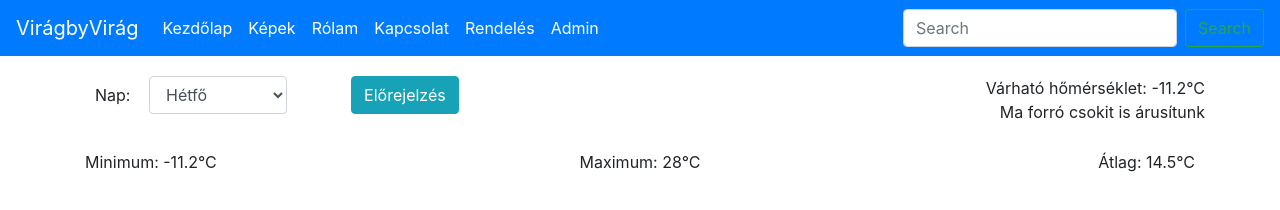
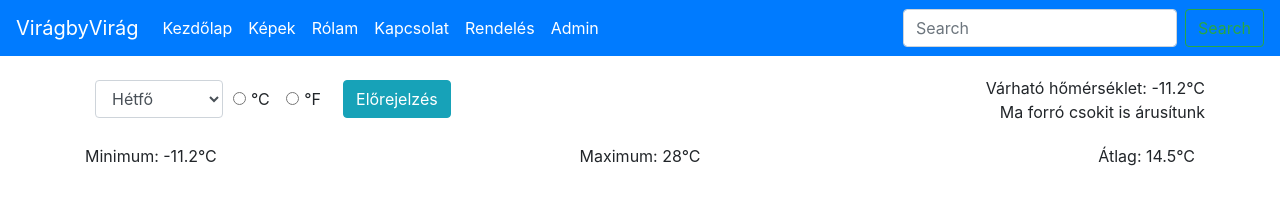
Before and after one commit to zvasarhelyi/zvasarhelyi.github.io, a plain HTML site: page pages/index.html in a window 1280 px wide. Drawn offline with Linux system fonts and the light colour scheme.

Commit message:
Admin updates

```diff
--- a/css/weather.css
+++ b/css/weather.css
@@ -1,6 +1,5 @@
 #temperature {padding: 10px;
 text-align: right;}
-#day { width: 50%;}
 #weather-info {padding: 10px;}
 #max-temp {text-align: center;}
 #avg-temp {text-align: right;}
--- a/js/admin.js
+++ b/js/admin.js
@@ -1,7 +1,7 @@
 let users = [
     { surname: "Vásárhelyi", firstname: "Zoltán", email: "z.vasarhelyi89@gmail.com", address: "1158 Budapest, Drégelyvár utca 35." },
     { surname: "Vásárhelyi", firstname: "Miklós", email: "miklosvasy@gmail.com", address: "1131 Budapest, Futár utca 7." },
-    { surname: "Hegyaljai", nafirstnameme: "Virág", email: "hegyaljaivirag.66@gmail.com", address: "1158 Budapest, Drégelyvár utca 35." }
+    { surname: "Hegyaljai", firstname: "Virág", email: "hegyaljaivirag.66@gmail.com", address: "1158 Budapest, Drégelyvár utca 35." }
 ];
 
 let tableBody = document.querySelector("#userTable tbody");
--- a/js/weather.js
+++ b/js/weather.js
@@ -5,6 +5,12 @@ var offers = ["Ma forró csokit is árusítunk",
     "Ma finom sütivel várunk",
     "Ma fagyit is kínálunk",
     "Hűsítsd le magad egy jéghideg limonádéval!"];
+
+/*
+Celsius to Fahrenheit:
+°C * 1.8 + 32
+°C * 9/5 + 32
+*/
 
 function weatherInfo() {
     const day = document.querySelector('#day').value;
--- a/pages/index.html
+++ b/pages/index.html
@@ -46,10 +46,41 @@
     </nav>
     <div id="weather-info" class="container">
         <div class="row">
-            <div class="col-5">
+            <div class="col-6">
                 <form>
+                    <div id="daySelect" class="form-row align-items-center">
+                      <div class="col-auto my-1">
+                        <label class="mr-sm-2 sr-only" for="day">Nap:</label>
+                        <select class="form-control mr-sm-2" id="day">
+                            <option value="0">Hétfő</option>
+                            <option value="1">Kedd</option>
+                            <option value="2">Szerda</option>
+                            <option value="3">Csütörtök</option>
+                            <option value="4">Péntek</option>
+                            <option value="5">Szombat</option>
+                            <option value="6">Vasánap</option>
+                        </select>
+                      </div>
+                      <div class="col-auto my-1">
+                        <div class="form-check form-check-inline">
+                            <input class="form-check-input" type="radio" name="celsiusOrFahrenheit" id="tempCelsius"
+                                value="option1">
+                            <label class="form-check-label" for="tempCelsius">°C</label>
+                        </div>
+                        <div class="form-check form-check-inline">
+                            <input class="form-check-input" type="radio" name="celsiusOrFahrenheit" id="tempFahrenheit"
+                                value="option2">
+                            <label class="form-check-label" for="tempFahrenheit">°F</label>
+                        </div>
+                      </div>
+                      <div class="col-auto my-1">
+                        <button onclick="weatherInfo()" type="button" class="btn btn-info">Előrejelzés</button>
+                      </div>
+                    </div>
+                  </form>
+                <!-- <form>
                     <div id="daySelect" class="form-row">
-                        <div class="form-group row col-8">
+                        <div class="form-group row col-4">
                             <label class="col-3 col-form-label" for="day">Nap:</label>
                             <select class="form-control" id="day" name="day">
                                 <option value="0">Hétfő</option>
@@ -62,12 +93,24 @@
                             </select>
                         </div>
                         <div class="form-group col-4">
+                            <div class="form-check form-check-inline">
+                                <input class="form-check-input" type="radio" name="inlineRadioOptions" id="inlineRadio1"
+                                    value="option1">
+                                <label class="form-check-label" for="inlineRadio1">°C</label>
+                            </div>
+                            <div class="form-check form-check-inline">
+                                <input class="form-check-input" type="radio" name="inlineRadioOptions" id="inlineRadio2"
+                                    value="option2">
+                                <label class="form-check-label" for="inlineRadio2">°F</label>
+                            </div>
+                        </div>
+                        <div class="form-group col-2">
                             <button onclick="weatherInfo()" type="button" class="btn btn-info">Előrejelzés</button>
                         </div>
                     </div>
-                </form>
+                </form> -->
             </div>
-            <div class="col-3"></div>
+            <div class="col-2"></div>
             <div id="temperature" class="col-4"></div>
         </div>
     </div>
```
Also changed, not shown: pages/order.html (+3 -3 lines).
